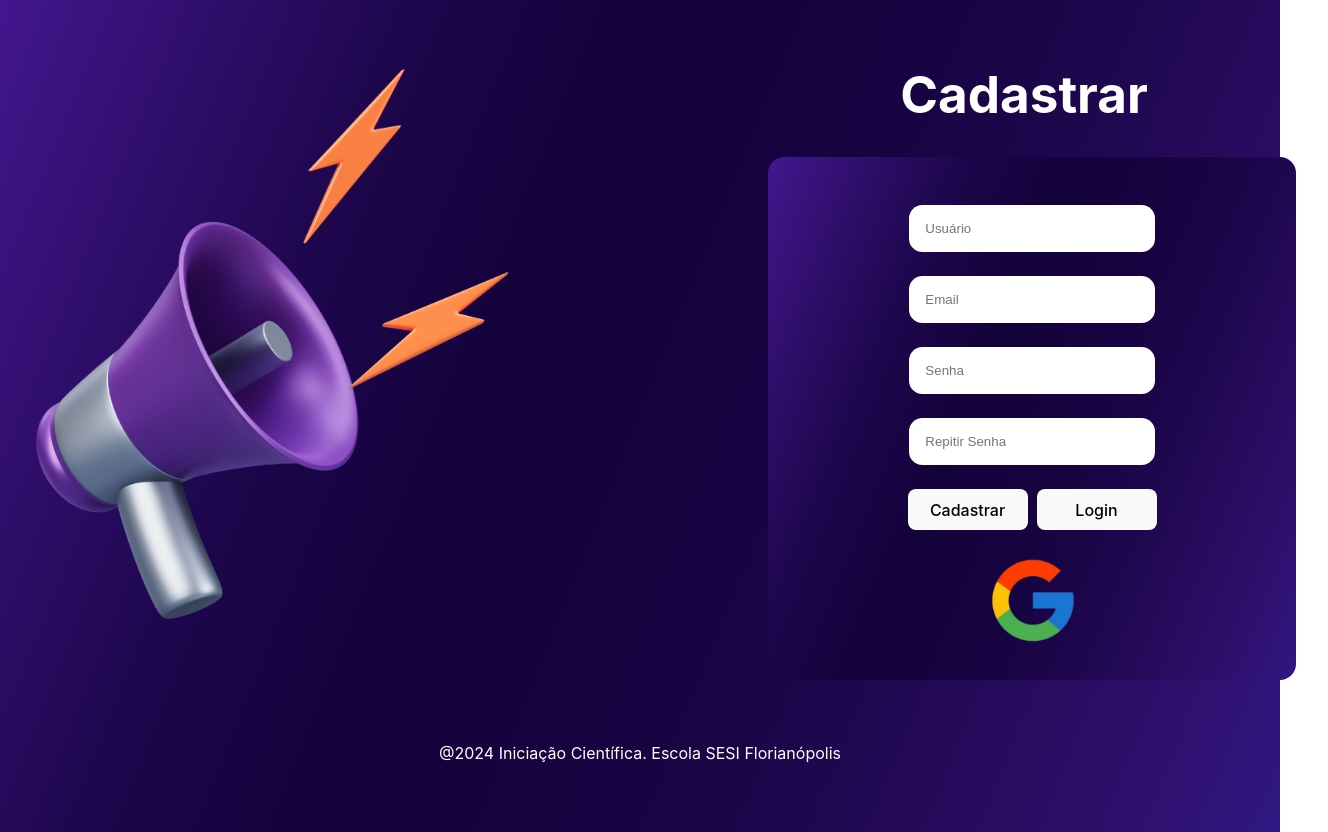
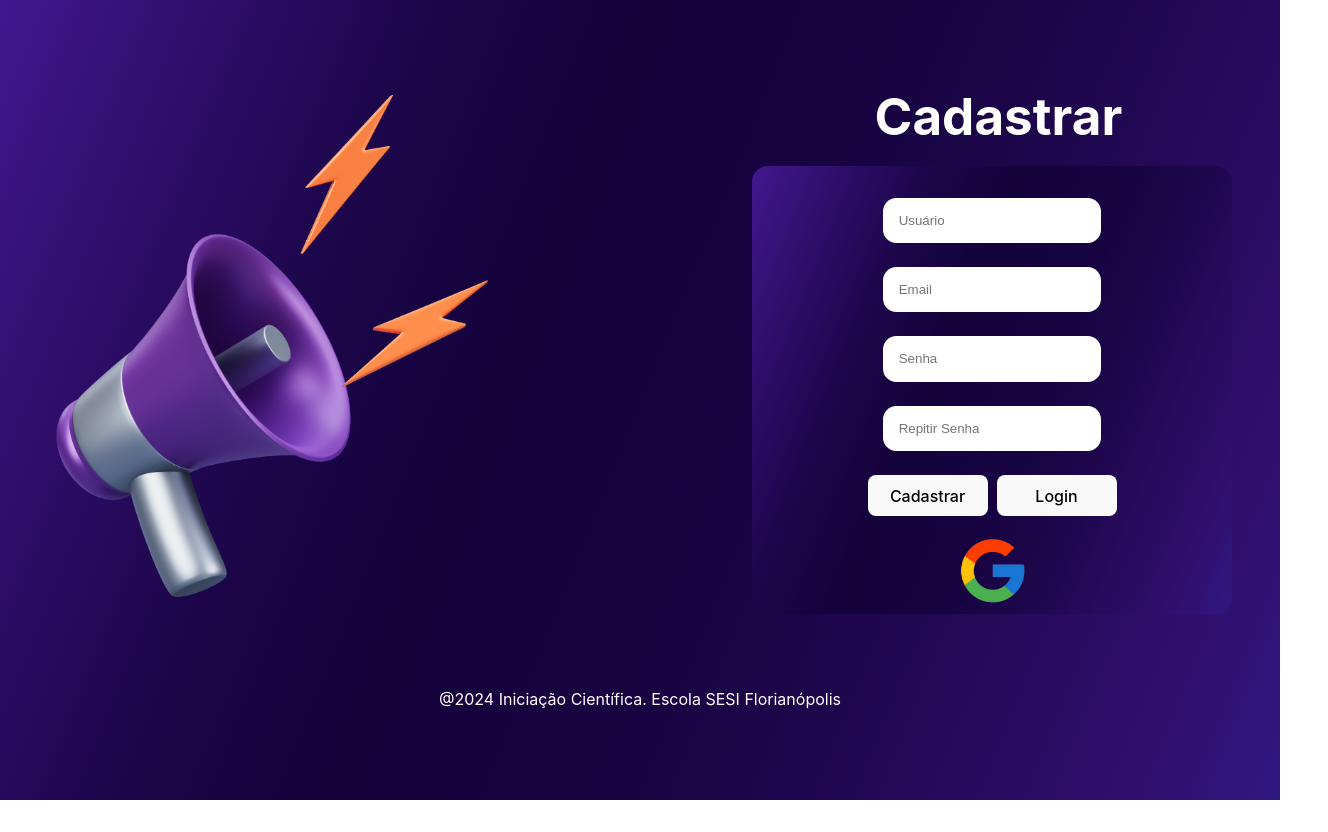
Before and after one commit to PedroZanette/Tela-Cadastro, a React (Vite) app: page / in a window 1280 px wide. Shown: the whole page, 1328 px wide, since content can reach past the window. After the commit the page ends 800 px from the top, so only its background shows below. Built offline with nearby package versions, Linux system fonts and the light colour scheme.

Commit message:
Melhora css

```diff
--- a/src/App.css
+++ b/src/App.css
@@ -25,12 +25,15 @@ body {
   padding: 1.5em;
   position: relative;
   left: -23em;
-  top: -40em;
+  top: -35em;
 }
 
+.foto-cadastro{
+  height: 32em;
+}
 
 .google{
-  height: 9em;
+  height: 7em;
 }
 
 button{
@@ -45,18 +48,20 @@ button:hover{
 
 .titulo{
   position: relative;
-  left: 7.5em;
+  left: 7em;
 }
 .card{
   background: linear-gradient(112deg, #2242DA -7.38%, #451892 -1.58%, #2F0E6B 13.55%, #1D064B 26.57%, #14023B 40.26%, #170341 57.22%, #1E074D 69.33%, #310F6E 90.72%, #263ACB 133.23%);;
   border-radius: 1em;
   position: relative;
-  width: 33em;
-  left: 27em;
-  top: 0em;
+  width: 30em;
+  height: 24em;
+  left: 70%;
+  top: -1vw;
   padding: 0em;
-  padding-top: 3em;
+  padding-top: 2em;
   padding-left: 0em;
+  padding-bottom: 2rem;
 }
 
 .cadastro{
@@ -64,17 +69,16 @@ button:hover{
 }
 
 input{
-  max-width: 34em;
-  width: 16em;
+  max-width: 35em;
+  width: 14em;
+  height: 1em;
   padding: 1.2em;
   border: none;
   border-radius: 1em;
   outline: none;
 }
 
-img{
-  height: 35em;
-}
+
 
 p{
   position: relative;
--- a/src/components/cadastro.jsx
+++ b/src/components/cadastro.jsx
@@ -1,29 +1,28 @@
 import React from "react";
 import FotoCadastro from "../assets/foto-cadastro.png";
 import google from "../assets/google.png";
-import '../App.css'
+import '../App.css';
 
 
 const Cadastro = () => {
 
     return (
         <>
-            <div className="">
+
                 <h1 className="titulo">Cadastrar</h1>
                 <div className="card">
-                    <input type="text" placeholder="Usuário"/><br /><br />
-                    <input type="email" placeholder="Email"/><br /><br />
-                    <input type="password" placeholder="Senha"/><br /><br />
-                    <input type="password" placeholder="Repitir Senha"/><br /><br />
+                    <input type="text" placeholder="Usuário" /><br /><br />
+                    <input type="email" placeholder="Email" /><br /><br />
+                    <input type="password" placeholder="Senha" /><br /><br />
+                    <input type="password" placeholder="Repitir Senha" /><br /><br />
                     <button>Cadastrar</button> &nbsp;
                     <button>Login</button> <br />
-                    <img src={google} alt="google" className="google"/>
+                    <img src={google} alt="google" className="google" />
                 </div>
                 <div className="Foto">
-                    <img src={FotoCadastro} alt="foto-cadastro" />
+                    <img src={FotoCadastro} alt="foto-cadastro" className="foto-cadastro" />
                 </div>
                 <p>@2024  Iniciação Científica. Escola SESI Florianópolis</p>
-            </div>
         </>
     )
 
--- a/src/components/navbar.jsx
+++ b/src/components/navbar.jsx
@@ -1,5 +1,4 @@
 // 'use client'
-
 // import React from 'react'
 // // import Link from 'next/link'
 // import styles from './navbar.module.css'
```
